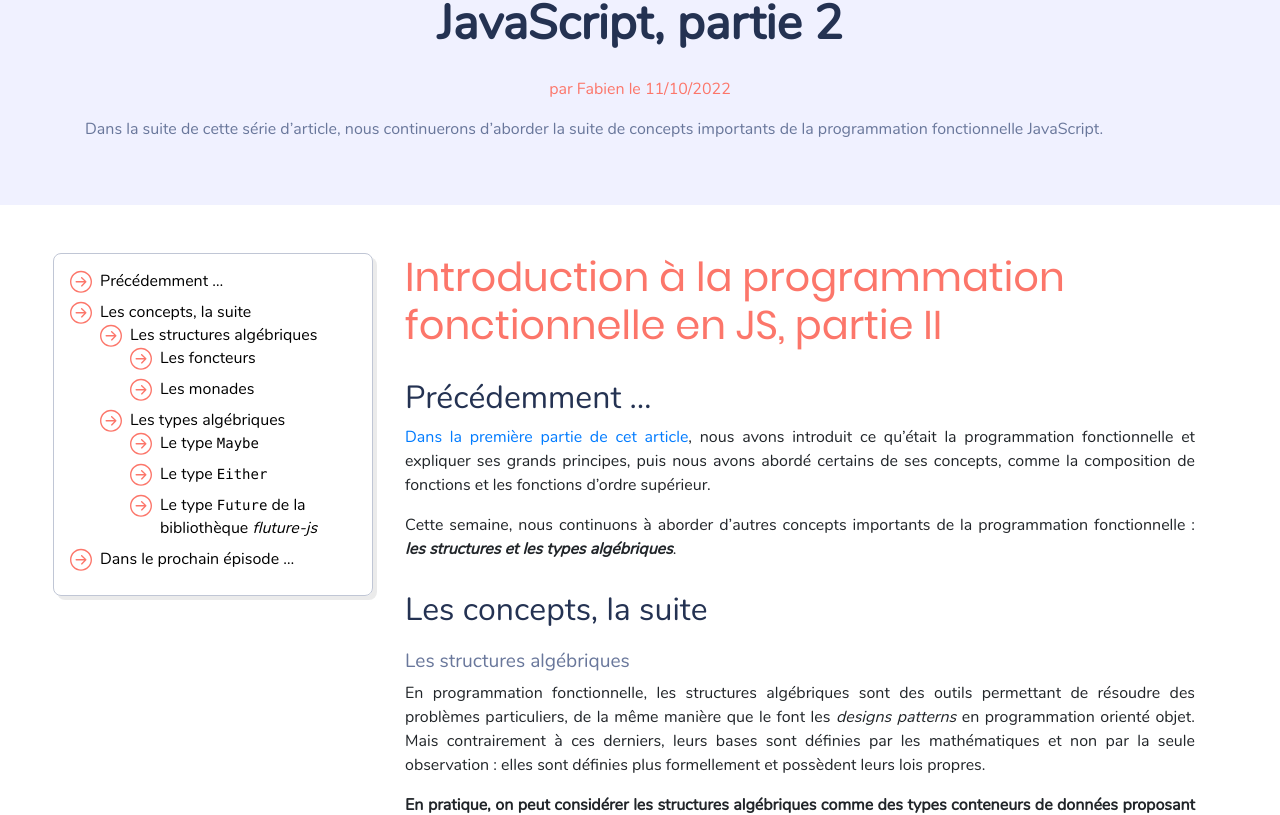
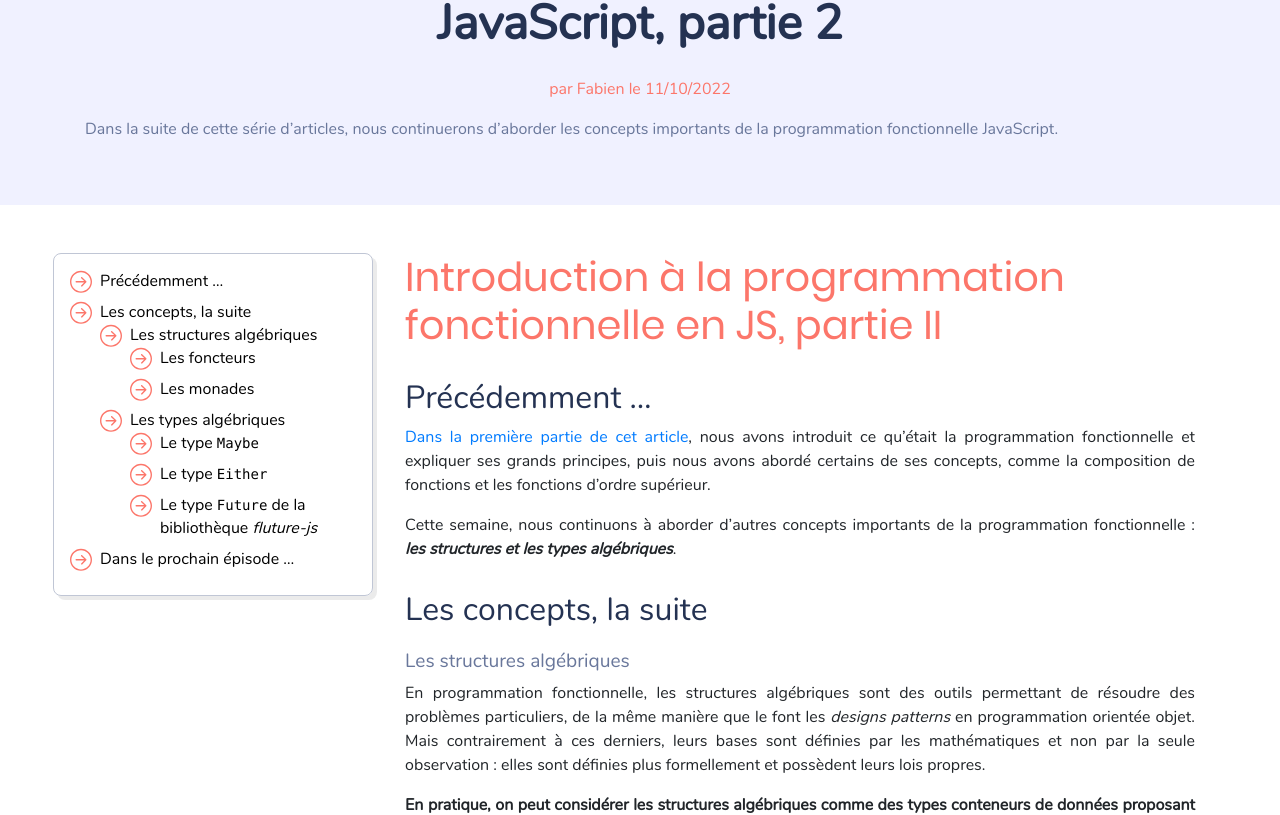
Before and after one commit to DEVmachine-fr/website, a Jekyll site: the page built from _posts/2022-10-11-introduction-programmation-fonctionnelle_partie2.md, in a window 1280 px wide and 1400 px high. Shown: the part 244-1059 px from the top of the window. Built offline with Jekyll 4.4.1, drawn with Linux system fonts in a browser that asks for light colours; nearby versions of some CDN libraries; some web fonts are replaced.

Commit message:
fix: PR feedbacks bouteiller-m, zecit

````diff
--- a/_posts/2022-10-11-introduction-programmation-fonctionnelle_partie2.md
+++ b/_posts/2022-10-11-introduction-programmation-fonctionnelle_partie2.md
@@ -5,7 +5,7 @@
 ---
 
 
-Dans la suite de cette série d'article, nous continuerons d'aborder la suite de concepts importants de la programmation fonctionnelle JavaScript.
+Dans la suite de cette série d'articles, nous continuerons d'aborder les concepts importants de la programmation fonctionnelle JavaScript.
 
 # Introduction à la programmation fonctionnelle en JS, partie II <!-- omit in toc -->
 
@@ -30,7 +30,7 @@
 
 ### Les structures algébriques
 
-En programmation fonctionnelle, les structures algébriques sont des outils permettant de résoudre des problèmes particuliers, de la même manière que le font les *designs patterns* en programmation orienté objet.
+En programmation fonctionnelle, les structures algébriques sont des outils permettant de résoudre des problèmes particuliers, de la même manière que le font les *designs patterns* en programmation orientée objet.
 Mais contrairement à ces derniers, leurs bases sont définies par les mathématiques et non par la seule observation : elles sont définies plus formellement et possèdent leurs lois propres.
 
 **En pratique, on peut considérer les structures algébriques comme des types conteneurs de données proposant des opérations permettant de la traiter en fonction du contexte.**
@@ -157,9 +157,7 @@
 Voici ce que cela donne :
 
 ```js
-const half = n => n % 2 !== 0 ?
-  S.Nothing :
-  S.Just(n / 2)
+const half = n => (n % 2 !== 0) ? S.Nothing : S.Just(n / 2)
 
 const compute = S.pipe([
   S.chain(half), // --> Just(10)
@@ -196,9 +194,7 @@
 Voici un exemple très semblable à celui exposé ci-dessus pour `Maybe` :
 
 ```js
-const half = n => n % 2 !== 0 ?
-  S.Left(`${n} is not an even number`) :
-  S.Right(n / 2)
+const half = (n => n % 2 !== 0) ? S.Left(`${n} is not an even number`) : S.Right(n / 2)
 
 const compute = S.pipe([
   S.chain(half), // --> Right(10)
````
